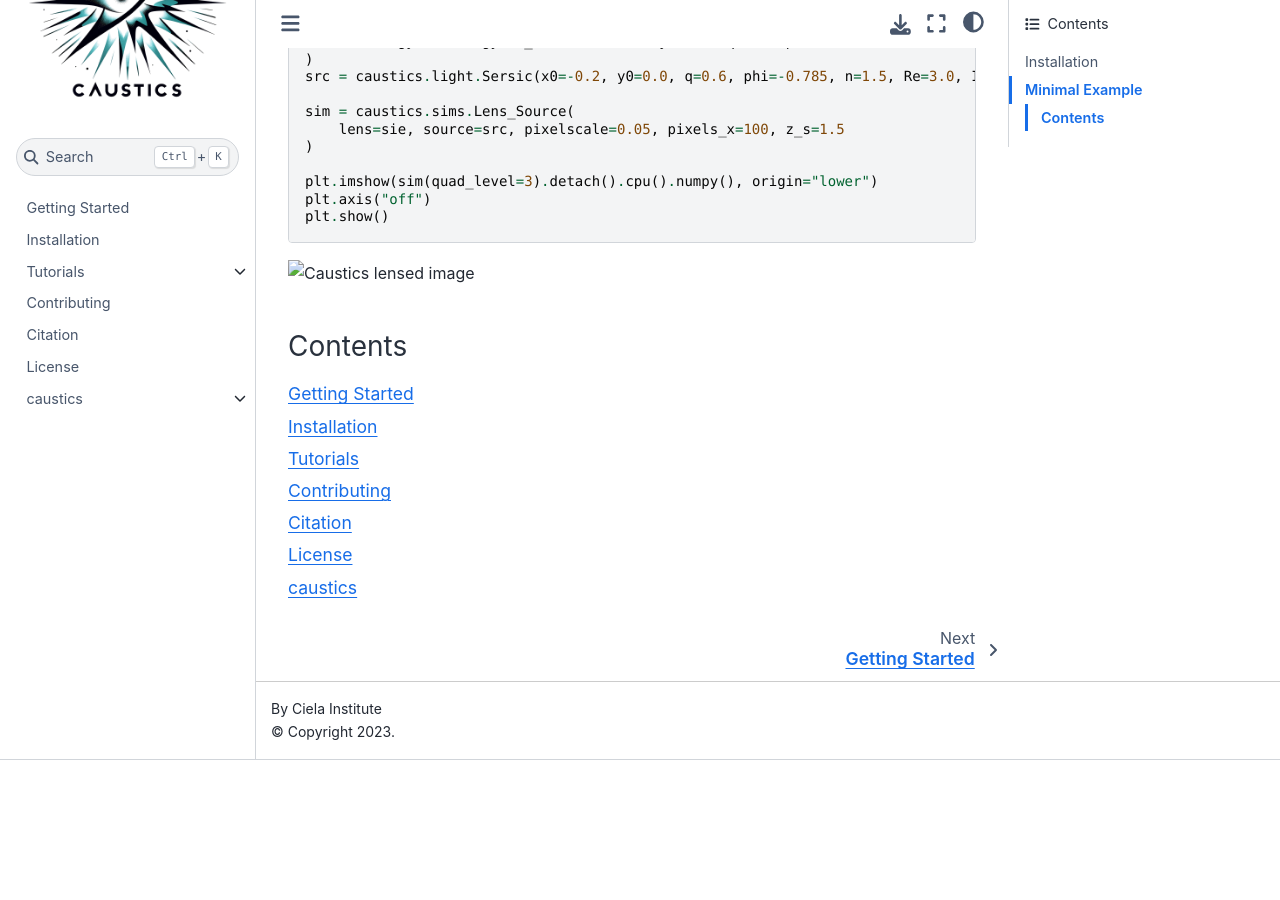
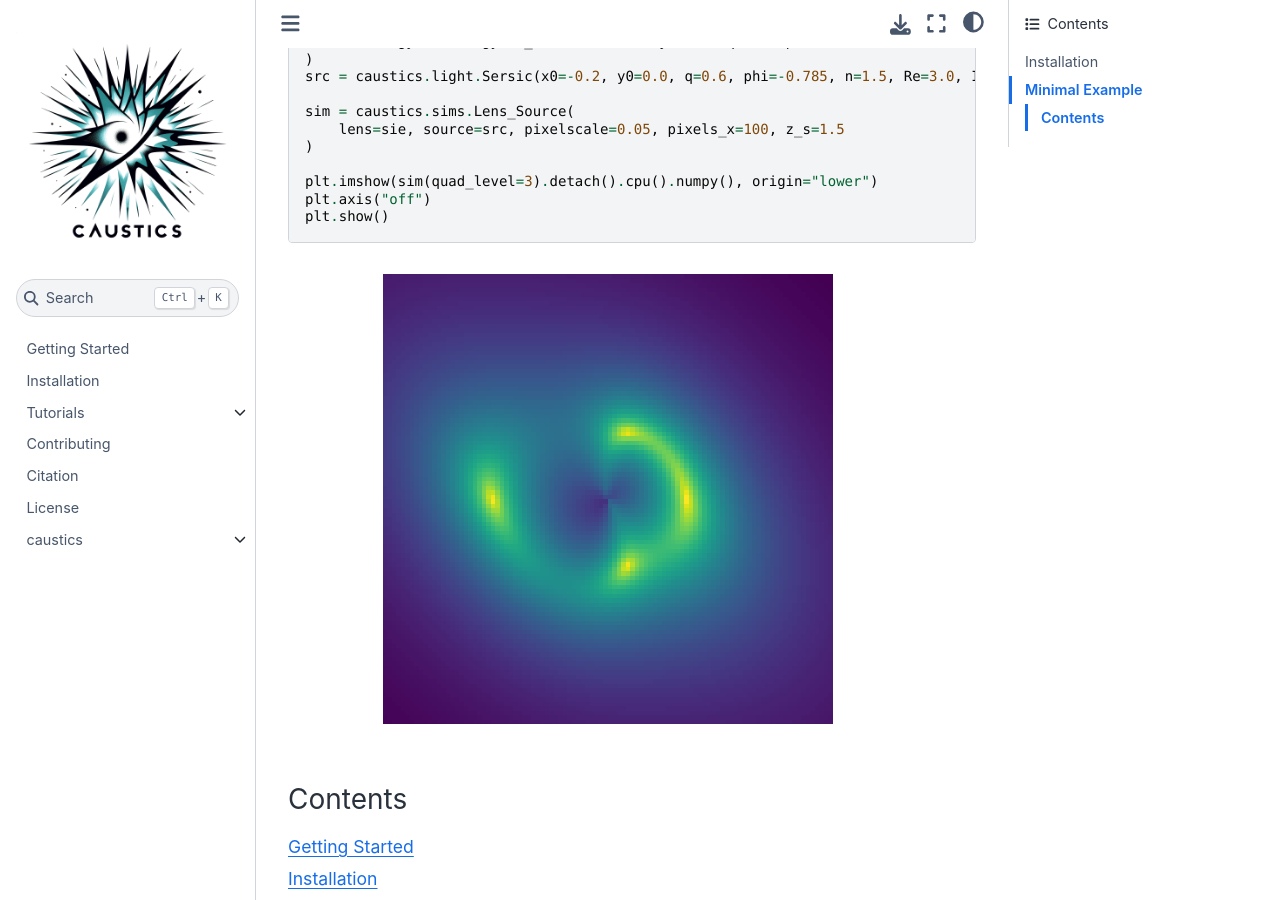
Before and after one commit to Ciela-Institute/caustics, a Jupyter Book: the page built from docs/source/intro.md, in a window 1280 px wide and 900 px high, scrolled down 898 px. Built offline with Jupyter Book 1.0.4 settings and Sphinx 7.4.7 and the Sphinx Book theme 1.1.4, drawn with Linux system fonts in a browser that asks for light colours; pages that are not in the unit, such as notebooks, are missing from menus; before the commit the page ends 1658 px from its top, so only the background shows below that.

Commit message:
fix path to image for example in docs

````diff
--- a/docs/source/intro.md
+++ b/docs/source/intro.md
@@ -42,7 +42,7 @@ plt.axis("off")
 plt.show()
 ```
 
-![Caustics lensed image](./media/minimal_example.png)
+![Caustics lensed image](../../media/minimal_example.png)
 
 ### Contents
 
````
